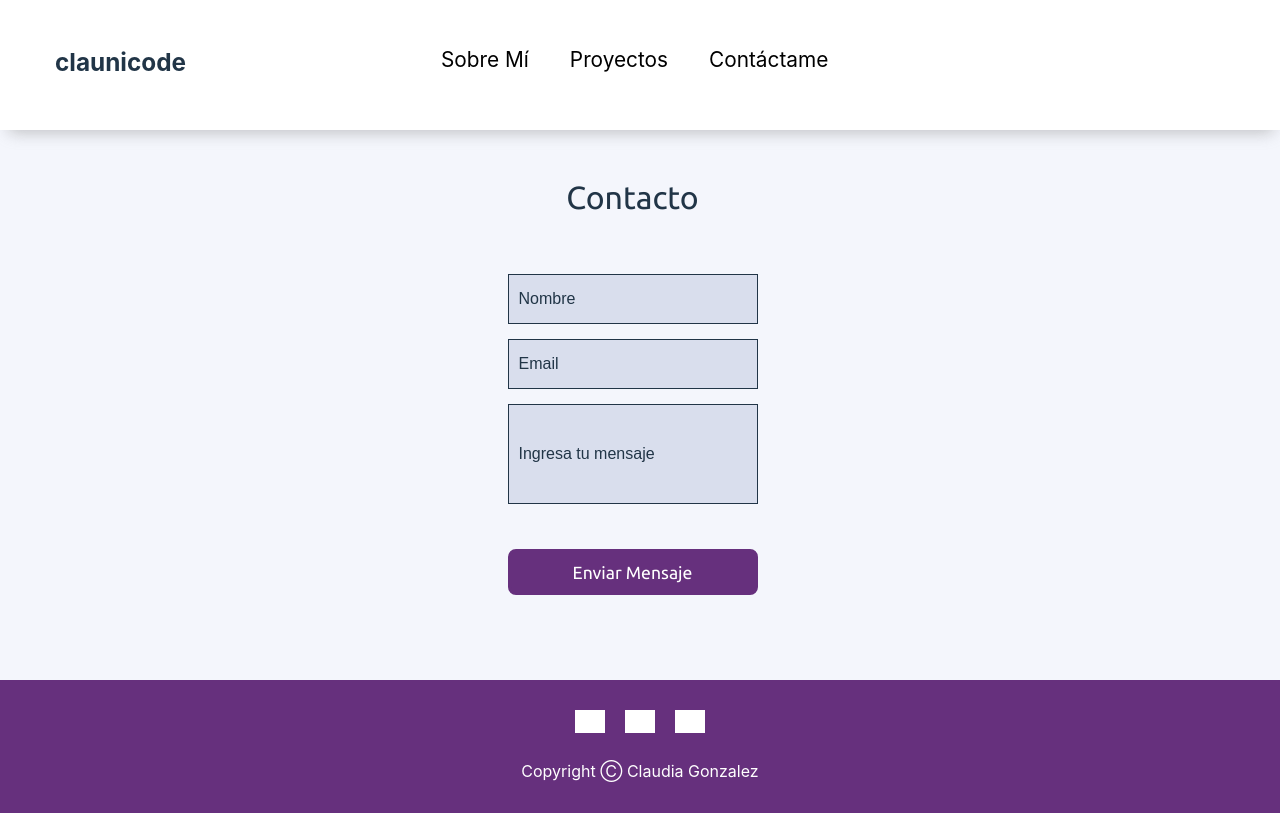
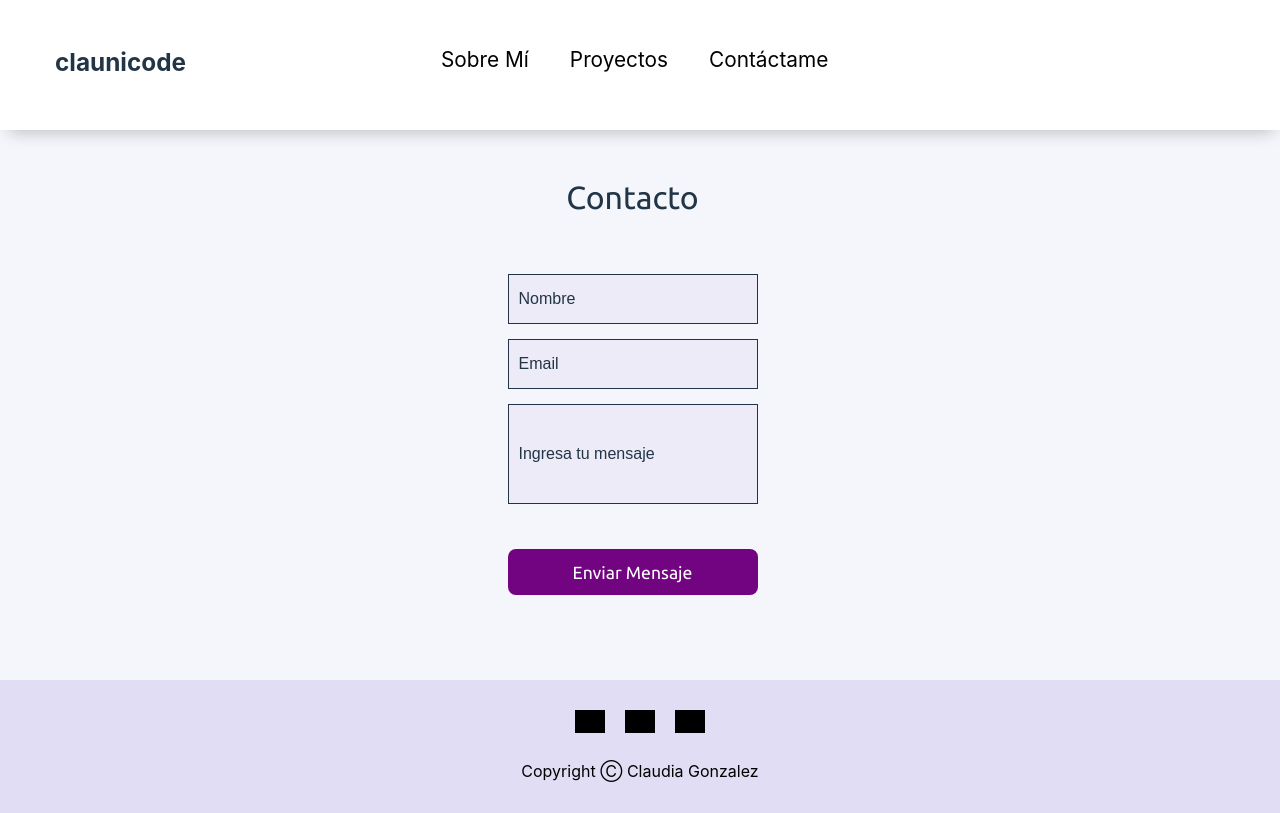
Before and after one commit to claunicole/Portfolio, a React (Vite) app: page /contact in a window 1280 px wide. Built offline with nearby package versions, Linux system fonts and the light colour scheme; no server answers; grey boxes are pictures that could not be loaded.

Commit message:
fix style

```diff
--- a/src/Contact/Contact.css
+++ b/src/Contact/Contact.css
@@ -21,7 +21,7 @@
     min-width: 250px ;
     padding-left: 10px;
     font-size: 1rem;
-    background-color: #d9deed;
+    background-color: #edebf7;
     border: #213547 1px solid;
     color: #213547;
 }
@@ -32,16 +32,16 @@
     margin-bottom: 30px;
     padding-left: 10px;
     font-size: 1rem;
-    background-color: #d9deed;
+    background-color: #edebf7;
     border: #213547 1px solid;
-    color: white;
+    color: #213547;
 }
 
 .button-message {
     margin-top: 15px;
     font-size: 1.1rem;
-    border: #66307D 3px solid;
-    background-color: #66307D;
+    border: #720481 3px solid;
+    background-color: #720481;
     color: white;
 
 
--- a/src/Footer/Footer.css
+++ b/src/Footer/Footer.css
@@ -6,8 +6,8 @@
     position: relative ;
     min-height: 120px;
     width: 100%;
-    color: white;
-    background-color: #66307D;
+    color: black;
+    background-color: #e1ddf4 ;
     /* background-color: #27024b; */
 }
 
@@ -27,7 +27,7 @@
     width: 30px;
     height: auto;
     cursor: pointer;
-    filter: brightness(0) invert(1);
+    filter: brightness(0) invert(0);
 }
 
 .footer_container p {
--- a/src/Navbar/Navbar.css
+++ b/src/Navbar/Navbar.css
@@ -46,8 +46,8 @@
     position: fixed;
     width: 75vw;
     height: 100%;
-    background-color: #39104a;
-    color: white;
+    background-color: #e1ddf4;
+    color: #213547;
     top: 0;
     transition: 250ms;
     padding: 15px;
@@ -84,7 +84,7 @@
 .item a {
     text-decoration: none;
     font-size: 1.3rem;
-    color: white;
+    color: #213547;
     font-weight: 400;
 }
 
--- a/src/data/data.jsx
+++ b/src/data/data.jsx
@@ -3,5 +3,5 @@ export const projects = [
     { id: "1", name: "Moview", description: "Sitio que permite realizar reseñas de películas, comentar y buscar información sobre estas, de forma rápida y sencilla.", tecnology:"Ruby on Rails", skills: "Ruby on Rails | Bootstrap | PostgreSQL | Redis", img:'https://firebasestorage.googleapis.com/v0/b/ecommerce-coder-tradegames.appspot.com/o/captura-moview.JPG?alt=media&token=47f29f03-9e69-41d0-81ab-eabf4d14ea0c', github: 'https://github.com/claunicole/Moview', link: 'https://moview.up.railway.app/'},
     { id: "2", name: "Iflight", description: "Buscador de vuelos, utilizando los datos de la API de Amadeus for devs", tecnology:"React", skills: "React | Redux | Material UI", img:'https://firebasestorage.googleapis.com/v0/b/ecommerce-coder-tradegames.appspot.com/o/captura-iflight.JPG?alt=media&token=0a8b8fe6-58d7-4109-9c74-a1727d0dbd08', github:'https://github.com/alison304/I-Flight', link: 'https://keen-kitsune-30b2f1.netlify.app/'},
     { id: "3", name: "Ecommerce", description: "Ecommerce de ropa y accesorios relacionados al mundo geek", tecnology:"React", skills: "React | Firebase", img:'https://firebasestorage.googleapis.com/v0/b/ecommerce-coder-tradegames.appspot.com/o/captura-ecommerce.JPG?alt=media&token=a8b09834-95b9-46ca-9964-2b574ac9b2dc', github: 'https://github.com/claunicole/ecommerce-gonzalez', link: 'https://tradegames-react.netlify.app/'},
-    { id: "4", name: "Landing Page", description: "Página informativa sobre servicios de salud", tecnology:"React", skills: "React | Firebase", img:'https://firebasestorage.googleapis.com/v0/b/ecommerce-coder-tradegames.appspot.com/o/carla-landing.JPG?alt=media&token=3f1482ff-e008-4de3-9290-1690780d47be', github: '', link: 'https://carlacastillo.netlify.app/'}
+    { id: "4", name: "Landing Page", description: "Página informativa sobre servicios de salud", tecnology:"React", skills: "React | Firebase", img:'https://firebasestorage.googleapis.com/v0/b/ecommerce-coder-tradegames.appspot.com/o/carla-landing.JPG?alt=media&token=3f1482ff-e008-4de3-9290-1690780d47be', github: 'https://github.com/claunicole/carla-landing', link: 'https://carlacastillo.netlify.app/'}
   ];
```
